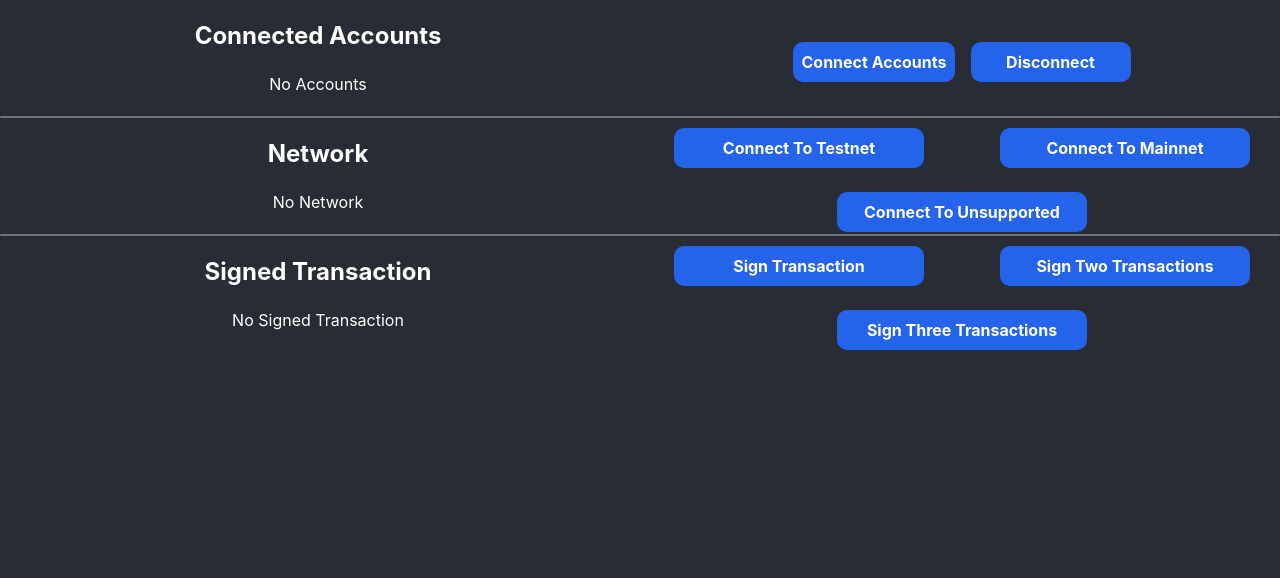
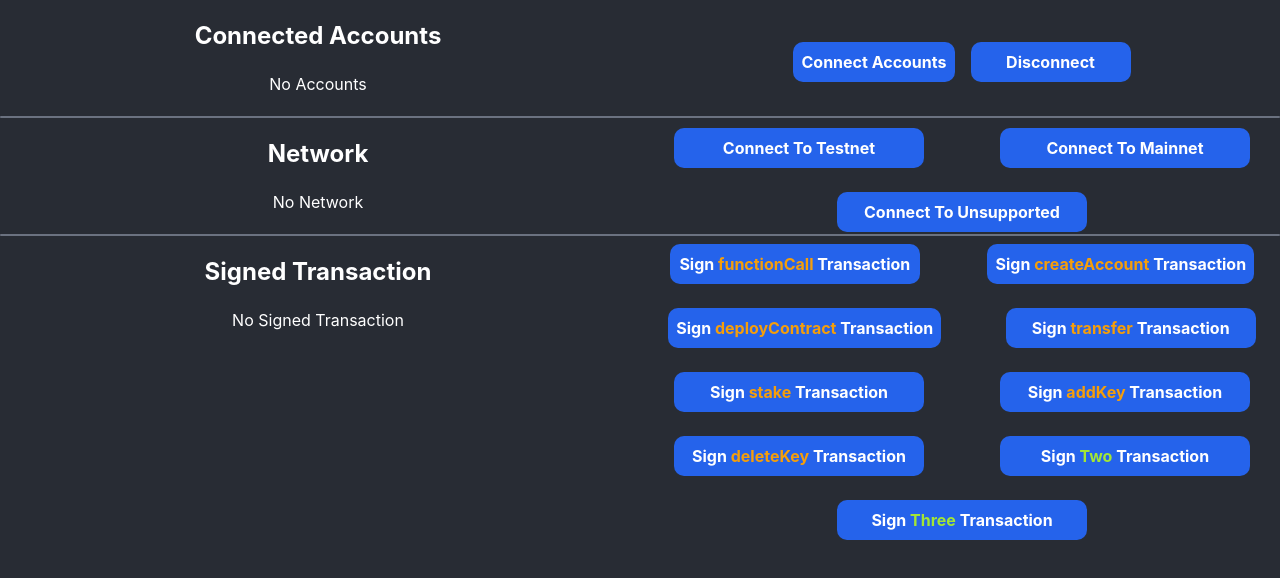
Before and after one commit to ConsiderItDone/dao-wallet-demo, a React (Create React App) app: page / in a window 1280 px wide. Shown: the top 578 px of the page. Built offline with nearby package versions, Linux system fonts and the light colour scheme.

Commit message:
refactored code, added buttons for signing different transaction actions

```diff
--- a/package.json
+++ b/package.json
@@ -49,6 +49,7 @@
   },
   "devDependencies": {
     "prettier": "^2.7.1",
+    "regenerator-runtime": "^0.13.11",
     "tailwindcss": "^3.2.4"
   }
 }
--- a/src/App.tsx
+++ b/src/App.tsx
@@ -6,108 +6,122 @@ import { providers, transactions, utils } from 'near-api-js';
 import { Buffer } from 'buffer';
 import { ToastContainer, toast } from 'react-toastify';
 import 'react-toastify/dist/ReactToastify.css';
+import { AccessKeyView } from 'near-api-js/lib/providers/provider';
+import { getRandomInt } from './utils/common';
 
 // @ts-ignore
 window.Buffer = Buffer;
+
+const receiverAccountId = 'polydev.testnet';
+const extraPublicKey = 'ed25519:3kqMb6ZU2j2fCT2nm4LFDtDfqSJcJwCSpGodXmbgx58m';
 
 function App() {
   const {
     connectedAccounts,
     network,
     connect,
+    connected,
     disconnect,
     signTransaction,
     signTransactions,
   } = useNearWallet();
 
   const [isConnecting, setIsConnecting] = useState<boolean>(false);
-  const [isChangingNetwork, setIsChangingNetwork] = useState<boolean>(false);
+  const [isSigningTransactions, setIsSigningTransactions] =
+    useState<boolean>(false);
 
   const [signedTransactions, setSignedTransactions] = useState(null);
 
-  const handleConnectAccounts = async () => {
+  const handleDisconnect = async () => {
+    await disconnect();
+  };
+
+  const handleConnect = async (networkId?: string) => {
     setIsConnecting(true);
     try {
-      await connect();
+      await connect({ networkId: networkId || undefined });
     } catch (error) {
-      console.error('[HandleConnectAccounts]', error);
+      console.error('[HandleConnect]', error);
+      toast.error(
+        error?.message ||
+          `Failed to connect${networkId ? ` to ${networkId}` : ''}`,
+      );
     } finally {
       setIsConnecting(false);
     }
   };
 
-  const handleDisconnect = async () => {
-    await disconnect();
+  const handleConnectAccounts = async () => handleConnect();
+  const handleConnectToTestnet = async () => handleConnect('testnet');
+  const handleConnectToMainnet = async () => handleConnect('mainnet');
+  const handleConnectToUnsupportedNetwork = async () =>
+    handleConnect('random-network-123');
+
+  const getTransactionsData = async () => {
+    if (!connected) {
+      await handleConnect();
+    }
+
+    const provider = new providers.JsonRpcProvider({ url: network.nodeUrl });
+
+    const [block, accessKey] = await Promise.all([
+      provider.block({ finality: 'final' }),
+      provider.query<AccessKeyView>({
+        request_type: 'view_access_key',
+        finality: 'final',
+        account_id: connectedAccounts[0].accountId,
+        public_key: connectedAccounts[0].publicKey.toString(),
+      }),
+    ]);
+
+    return { provider, block, accessKey };
   };
 
-  const handleConnectToTestnet = async () => {
-    setIsChangingNetwork(true);
+  const signAndSendTransactions = async (transactions: any[]) => {
+    setIsSigningTransactions(true);
+    console.log('[HandleSignTransactions] signing:', transactions);
     try {
-      await connect({ networkId: 'testnet' });
+      // Setup RPC to retrieve transaction-related prerequisites.
+      const { provider } = await getTransactionsData();
+
+      let signedTransactions;
+      if (transactions.length === 1) {
+        signedTransactions = [
+          await signTransaction({
+            transaction: transactions[0],
+          }),
+        ];
+      } else {
+        signedTransactions = await signTransactions({
+          transactions,
+        });
+      }
+      setSignedTransactions(signedTransactions);
+      console.log('[HandleSignTransactions] sign result:', signedTransactions);
+
+      // Send transactions to the blockchain.
+      if (signedTransactions?.length > 0) {
+        for (const signedTransaction of signedTransactions) {
+          await provider.sendTransaction(signedTransaction);
+        }
+      }
     } catch (error) {
-      console.error('[HandleConnectToTestnet]', error);
+      console.error('[HandleSignTransactions]', error);
+      toast.error(error?.message || 'Failed to sign and send');
     } finally {
-      setIsChangingNetwork(false);
+      setIsSigningTransactions(false);
     }
   };
 
-  const handleConnectToMainnet = async () => {
-    setIsChangingNetwork(true);
-    try {
-      await connect({ networkId: 'mainnet' });
-    } catch (error) {
-      console.error('[HandleConnectToMainnet]', error);
-    } finally {
-      setIsChangingNetwork(false);
-    }
-  };
+  const handleSignFunctionCallTransaction = async () => {
+    const { accessKey, block } = await getTransactionsData();
 
-  const handleConnectToUnsupportedNetwork = async () => {
-    setIsChangingNetwork(true);
-    try {
-      await connect({ networkId: 'random-network-123' });
-    } catch (error) {
-      console.error('[HandleConnectToUnsupportedNetwork]', error);
-    } finally {
-      setIsChangingNetwork(false);
-    }
-  };
-
-  const handleSignTransaction = async () => {
-    try {
-      // Setup RPC to retrieve transaction-related prerequisites.
-      const provider = new providers.JsonRpcProvider({ url: network.nodeUrl });
-
-      // const [block, accessKey] = await Promise.all([
-      //   provider.block({ finality: 'final' }),
-      //   provider.query<AccessKeyView>({
-      //     request_type: 'view_access_key',
-      //     finality: 'final',
-      //     account_id: connectedAccounts[0].accountId,
-      //     public_key: connectedAccounts[0].publicKey.toString(),
-      //   }),
-      // ]);*/
-      //
-      // /*const transaction = transactions.createTransaction(
-      //   connectedAccounts[0].accountId,
-      //   connectedAccounts[0].publicKey,
-      //   'polydev.testnet',
-      //   accessKey.nonce + 1,
-      //   [
-      //     transactions.functionCall(
-      //       'addMessage',
-      //       { text: 'Hello World!' },
-      //       utils.format.parseNearAmount('0.00000000003'),
-      //       utils.format.parseNearAmount('0'),
-      //     ),
-      //   ],
-      //   utils.serialize.base_decode(block.header.hash),
-      // );
-
-      const transaction = {
-        receiverId: 'polydev.testnet',
-        signerId: connectedAccounts[0].accountId,
-        actions: [
+    const transaction = transactions.createTransaction(
+      connectedAccounts[0].accountId,
+      connectedAccounts[0].publicKey,
+      receiverAccountId,
+      (accessKey as any).nonce + 1,
+      [
         transactions.functionCall(
           'addMessage',
           { text: 'Hello World!' },
@@ -115,82 +129,163 @@ function App() {
           utils.format.parseNearAmount('0'),
         ),
       ],
-      };
-      console.log('Signing transaction', { transaction });
+      utils.serialize.base_decode(block.header.hash),
+    );
 
-      const signedTx = await signTransaction({
-        transaction,
-      });
-      setSignedTransactions([signedTx]);
-      console.log('Signed transaction:', signedTx);
-
-      // Send the transaction to the blockchain.
-      // TODO: create polywrap client and send signed transaction
-      await provider.sendTransaction(signedTx);
-    } catch (error) {
-      console.error('[HandleSignTransaction]', error);
-      toast.error(error?.message || 'Failed to sign and send');
-    }
+    return signAndSendTransactions([transaction]);
   };
 
+  const handleSignCreateAccountTransaction = async () => {
+    const { accessKey, block } = await getTransactionsData();
+
+    // TODO: try adding sub account (e.g. 123.polydev.tesnet)
+    const transaction = transactions.createTransaction(
+      connectedAccounts[0].accountId,
+      connectedAccounts[0].publicKey,
+      `polydev${getRandomInt(100, 1000000)}.testnet`,
+      (accessKey as any).nonce + 1,
+      [transactions.createAccount()],
+      utils.serialize.base_decode(block.header.hash),
+    );
+
+    return signAndSendTransactions([transaction]);
+  };
+
+  const handleSignDeployContractTransaction = async () => {
+    const { accessKey, block } = await getTransactionsData();
+
+    const transaction = transactions.createTransaction(
+      connectedAccounts[0].accountId,
+      connectedAccounts[0].publicKey,
+      receiverAccountId,
+      (accessKey as any).nonce + 1,
+      [transactions.deployContract(Uint8Array.from([1, 2, 3]))],
+      utils.serialize.base_decode(block.header.hash),
+    );
+
+    return signAndSendTransactions([transaction]);
+  };
+
+  const handleSignTransferTransaction = async () => {
+    const { accessKey, block } = await getTransactionsData();
+
+    const transaction = transactions.createTransaction(
+      connectedAccounts[0].accountId,
+      connectedAccounts[0].publicKey,
+      receiverAccountId,
+      (accessKey as any).nonce + 1,
+      [transactions.transfer(1)],
+      utils.serialize.base_decode(block.header.hash),
+    );
+
+    return signAndSendTransactions([transaction]);
+  };
+
+  // TODO: check with real validator
+  const handleSignStakeTransaction = async () => {
+    const { accessKey, block } = await getTransactionsData();
+
+    // TODO: use real validator
+    const validatorPublicKey = connectedAccounts[0].publicKey;
+    const transaction = transactions.createTransaction(
+      connectedAccounts[0].accountId,
+      connectedAccounts[0].publicKey,
+      receiverAccountId,
+      (accessKey as any).nonce + 1,
+      [transactions.stake(1, validatorPublicKey)],
+      utils.serialize.base_decode(block.header.hash),
+    );
+
+    return signAndSendTransactions([transaction]);
+  };
+
+  // TODO: also add and test method for adding full access key
+  const handleSignAddKeyTransaction = async () => {
+    const { accessKey, block } = await getTransactionsData();
+
+    // Will result with error 'key already exist'
+    const transaction = transactions.createTransaction(
+      connectedAccounts[0].accountId,
+      connectedAccounts[0].publicKey,
+      receiverAccountId,
+      (accessKey as any).nonce + 1,
+      [
+        transactions.addKey(
+          connectedAccounts[0].publicKey,
+          transactions.functionCallAccessKey('zzz', ['www'], null),
+        ),
+      ],
+      utils.serialize.base_decode(block.header.hash),
+    );
+
+    return signAndSendTransactions([transaction]);
+  };
+
+  const handleSignDeleteKeyTransaction = async () => {
+    const { accessKey, block } = await getTransactionsData();
+
+    const publicKey = utils.PublicKey.from(extraPublicKey);
+    const transaction = transactions.createTransaction(
+      connectedAccounts[0].accountId,
+      connectedAccounts[0].publicKey,
+      receiverAccountId,
+      (accessKey as any).nonce + 1,
+      [transactions.deleteKey(publicKey)],
+      utils.serialize.base_decode(block.header.hash),
+    );
+
+    return signAndSendTransactions([transaction]);
+  };
+
+  // TODO: action delete account
+
   const handleSignTwoTransactions = async () => {
-    try {
-      const transaction = {
-        receiverId: 'polydev.testnet',
-        signerId: connectedAccounts[0].accountId,
-        actions: [
+    const { accessKey, block } = await getTransactionsData();
+
+    const transaction1 = transactions.createTransaction(
+      connectedAccounts[0].accountId,
+      connectedAccounts[0].publicKey,
+      receiverAccountId,
+      (accessKey as any).nonce + 1,
+      [transactions.deployContract(Uint8Array.from([1, 2, 3, 4]))],
+      utils.serialize.base_decode(block.header.hash),
+    );
+    const transaction2 = transactions.createTransaction(
+      connectedAccounts[0].accountId,
+      connectedAccounts[0].publicKey,
+      receiverAccountId,
+      (accessKey as any).nonce + 1,
+      [transactions.transfer(utils.format.parseNearAmount('0.00000004'))],
+      utils.serialize.base_decode(block.header.hash),
+    );
+
+    return signAndSendTransactions([transaction1, transaction2]);
+  };
+
+  const handleSignThreeTransactions = async () => {
+    const { accessKey, block } = await getTransactionsData();
+
+    const transaction1 = transactions.createTransaction(
+      connectedAccounts[0].accountId,
+      connectedAccounts[0].publicKey,
+      receiverAccountId,
+      (accessKey as any).nonce + 1,
+      [
         transactions.functionCall(
-            'addMessage',
+          'someMethod',
           { text: 'Hello World!' },
           utils.format.parseNearAmount('0.00000000003'),
           utils.format.parseNearAmount('0'),
         ),
       ],
-      };
-      const transaction2 = {
-        receiverId: 'polydev24.testnet',
-        signerId: connectedAccounts[0].accountId,
-        actions: [
-          transactions.functionCall(
-            'sendMoney',
-            { text: 'Hello World!' },
-            utils.format.parseNearAmount('0.00000000004'),
-            utils.format.parseNearAmount('0'),
-          ),
-        ],
-      };
-      const transactionsArray = [transaction, transaction2];
-      console.log('Signing transactions:', transactionsArray);
-
-      const signedTransactions = await signTransactions({
-        transactions: transactionsArray,
-      });
-      setSignedTransactions(signedTransactions);
-      console.log('Signed transactions:', signedTransactions);
-    } catch (error) {
-      console.error('[HandleSignTransactions]', error);
-      toast.error(error?.message || 'Failed to sign and send');
-    }
-  };
-
-  const handleSignThreeTransactions = async () => {
-    try {
-      const transaction = {
-        receiverId: 'polydev.testnet',
-        signerId: connectedAccounts[0].accountId,
-        actions: [
-          transactions.functionCall(
-            'addMessage',
-            { text: 'Hello World!' },
-            utils.format.parseNearAmount('0.00000000003'),
-            utils.format.parseNearAmount('0'),
-          ),
-        ],
-      };
-      const transaction2 = {
-        receiverId: '123.testnet',
-        signerId: connectedAccounts[0].accountId,
-        actions: [
+      utils.serialize.base_decode(block.header.hash),
+    );
+    const transaction2 = transactions.createTransaction(
+      connectedAccounts[0].accountId,
+      connectedAccounts[0].publicKey,
+      receiverAccountId,
+      (accessKey as any).nonce + 1,
+      [
         transactions.functionCall(
           'sendMoney',
           { text: 'A lot of money' },
@@ -198,11 +293,14 @@ function App() {
           utils.format.parseNearAmount('0'),
         ),
       ],
-      };
-      const transaction3 = {
-        receiverId: '456.testnet',
-        signerId: connectedAccounts[0].accountId,
-        actions: [
+      utils.serialize.base_decode(block.header.hash),
+    );
+    const transaction3 = transactions.createTransaction(
+      connectedAccounts[0].accountId,
+      connectedAccounts[0].publicKey,
+      receiverAccountId,
+      (accessKey as any).nonce + 1,
+      [
         transactions.functionCall(
           'updateStatus',
           { text: 'admin' },
@@ -210,19 +308,10 @@ function App() {
           utils.format.parseNearAmount('0'),
         ),
       ],
-      };
-      const transactionsArray = [transaction, transaction2, transaction3];
-      console.log('Signing transactions:', transactionsArray);
+      utils.serialize.base_decode(block.header.hash),
+    );
 
-      const signedTransactions = await signTransactions({
-        transactions: transactionsArray,
-      });
-      setSignedTransactions(signedTransactions);
-      console.log('Signed transactions:', signedTransactions);
-    } catch (error) {
-      console.error('[HandleSignTransactions]', error);
-      toast.error(error?.message || 'Failed to sign and send');
-    }
+    return signAndSendTransactions([transaction1, transaction2, transaction3]);
   };
 
   return (
@@ -294,9 +383,9 @@ function App() {
           <button
             onClick={handleConnectToTestnet}
             className="mt-2 h-fit w-fit p-2 bg-blue-600 font-bold mx-auto rounded-[10px] hover:opacity-80 disabled:opacity-50 min-w-[250px]"
-            disabled={isChangingNetwork}
+            disabled={isConnecting}
           >
-            {isChangingNetwork ? (
+            {isConnecting ? (
               <ClipLoader color="#FFF" size={20} />
             ) : (
               'Connect To Testnet'
@@ -305,9 +394,9 @@ function App() {
           <button
             onClick={handleConnectToMainnet}
             className="mt-2 h-fit w-fit p-2 bg-blue-600 font-bold mx-auto rounded-[10px] hover:opacity-80 disabled:opacity-50 min-w-[250px]"
-            disabled={isChangingNetwork}
+            disabled={isConnecting}
           >
-            {isChangingNetwork ? (
+            {isConnecting ? (
               <ClipLoader color="#FFF" size={20} />
             ) : (
               'Connect To Mainnet'
@@ -316,9 +405,9 @@ function App() {
           <button
             onClick={handleConnectToUnsupportedNetwork}
             className="mt-2 h-fit w-fit p-2 bg-blue-600 font-bold mx-auto rounded-[10px] hover:opacity-80 disabled:opacity-50 min-w-[250px]"
-            disabled={isChangingNetwork}
+            disabled={isConnecting}
           >
-            {isChangingNetwork ? (
+            {isConnecting ? (
               <ClipLoader color="#FFF" size={20} />
             ) : (
               'Connect To Unsupported'
@@ -358,22 +447,127 @@ function App() {
         </div>
         <div className="flex flex-wrap m-auto gap-4">
           <button
-            onClick={handleSignTransaction}
+            onClick={handleSignFunctionCallTransaction}
             className="mt-2 h-fit w-fit p-2 bg-blue-600 font-bold mx-auto rounded-[10px] hover:opacity-80 disabled:opacity-50 min-w-[250px]"
+            disabled={isSigningTransactions}
           >
-            Sign Transaction
+            {isSigningTransactions ? (
+              <ClipLoader color="#FFF" size={20} />
+            ) : (
+              <>
+                Sign <span className="text-amber-500">functionCall</span>{' '}
+                Transaction
+              </>
+            )}
           </button>
+          <button
+            onClick={handleSignCreateAccountTransaction}
+            className="mt-2 h-fit w-fit p-2 bg-blue-600 font-bold mx-auto rounded-[10px] hover:opacity-80 disabled:opacity-50 min-w-[250px]"
+            disabled={isSigningTransactions}
+          >
+            {isSigningTransactions ? (
+              <ClipLoader color="#FFF" size={20} />
+            ) : (
+              <>
+                Sign <span className="text-amber-500">createAccount</span>{' '}
+                Transaction
+              </>
+            )}
+          </button>
+          <button
+            onClick={handleSignDeployContractTransaction}
+            className="mt-2 h-fit w-fit p-2 bg-blue-600 font-bold mx-auto rounded-[10px] hover:opacity-80 disabled:opacity-50 min-w-[250px]"
+            disabled={isSigningTransactions}
+          >
+            {isSigningTransactions ? (
+              <ClipLoader color="#FFF" size={20} />
+            ) : (
+              <>
+                Sign <span className="text-amber-500">deployContract</span>{' '}
+                Transaction
+              </>
+            )}
+          </button>
+          <button
+            onClick={handleSignTransferTransaction}
+            className="mt-2 h-fit w-fit p-2 bg-blue-600 font-bold mx-auto rounded-[10px] hover:opacity-80 disabled:opacity-50 min-w-[250px]"
+            disabled={isSigningTransactions}
+          >
+            {isSigningTransactions ? (
+              <ClipLoader color="#FFF" size={20} />
+            ) : (
+              <>
+                Sign <span className="text-amber-500">transfer</span>{' '}
+                Transaction
+              </>
+            )}
+          </button>
+          <button
+            onClick={handleSignStakeTransaction}
+            className="mt-2 h-fit w-fit p-2 bg-blue-600 font-bold mx-auto rounded-[10px] hover:opacity-80 disabled:opacity-50 min-w-[250px]"
+            disabled={isSigningTransactions}
+          >
+            {isSigningTransactions ? (
+              <ClipLoader color="#FFF" size={20} />
+            ) : (
+              <>
+                Sign <span className="text-amber-500">stake</span> Transaction
+              </>
+            )}
+          </button>
+          <button
+            onClick={handleSignAddKeyTransaction}
+            className="mt-2 h-fit w-fit p-2 bg-blue-600 font-bold mx-auto rounded-[10px] hover:opacity-80 disabled:opacity-50 min-w-[250px]"
+            disabled={isSigningTransactions}
+          >
+            {isSigningTransactions ? (
+              <ClipLoader color="#FFF" size={20} />
+            ) : (
+              <>
+                Sign <span className="text-amber-500">addKey</span> Transaction
+              </>
+            )}
+          </button>
+          <button
+            onClick={handleSignDeleteKeyTransaction}
+            className="mt-2 h-fit w-fit p-2 bg-blue-600 font-bold mx-auto rounded-[10px] hover:opacity-80 disabled:opacity-50 min-w-[250px]"
+            disabled={isSigningTransactions}
+          >
+            {isSigningTransactions ? (
+              <ClipLoader color="#FFF" size={20} />
+            ) : (
+              <>
+                Sign <span className="text-amber-500">deleteKey</span>{' '}
+                Transaction
+              </>
+            )}
+          </button>
+
           <button
             onClick={handleSignTwoTransactions}
             className="mt-2 h-fit w-fit p-2 bg-blue-600 font-bold mx-auto rounded-[10px] hover:opacity-80 disabled:opacity-50 min-w-[250px]"
+            disabled={isSigningTransactions}
           >
-            Sign Two Transactions
+            {isSigningTransactions ? (
+              <ClipLoader color="#FFF" size={20} />
+            ) : (
+              <>
+                Sign <span className="text-lime-400">Two</span> Transaction
+              </>
+            )}
           </button>
           <button
             onClick={handleSignThreeTransactions}
             className="mt-2 h-fit w-fit p-2 bg-blue-600 font-bold mx-auto rounded-[10px] hover:opacity-80 disabled:opacity-50 min-w-[250px]"
+            disabled={isSigningTransactions}
           >
-            Sign Three Transactions
+            {isSigningTransactions ? (
+              <ClipLoader color="#FFF" size={20} />
+            ) : (
+              <>
+                Sign <span className="text-lime-400">Three</span> Transaction
+              </>
+            )}
           </button>
         </div>
       </div>
--- a/src/hooks/useNearWallet.ts
+++ b/src/hooks/useNearWallet.ts
@@ -88,6 +88,9 @@ export const useNearWallet = () => {
     connectedAccounts,
     network,
     connect,
+    get connected() {
+      return window?.near?.daoWallet?.connected || false;
+    },
     disconnect,
     signTransaction,
     signTransactions,
--- a/src/index.tsx
+++ b/src/index.tsx
@@ -1,5 +1,6 @@
 import React from 'react';
 import ReactDOM from 'react-dom/client';
+import 'regenerator-runtime/runtime';
 import './index.css';
 import App from './App';
 
--- /dev/null
+++ b/src/utils/common.ts
@@ -0,0 +1,12 @@
+/**
+ * Returns a random integer between min (inclusive) and max (inclusive).
+ * The value is no lower than min (or the next integer greater than min
+ * if min isn't an integer) and no greater than max (or the next integer
+ * lower than max if max isn't an integer).
+ * Using Math.round() will give you a non-uniform distribution!
+ */
+export function getRandomInt(min, max) {
+  min = Math.ceil(min);
+  max = Math.floor(max);
+  return Math.floor(Math.random() * (max - min + 1)) + min;
+}
```
Also changed, not shown: 1 other file (tests, documents, lock files or other folders). Lines whose indentation alone changed are shown as unchanged.
